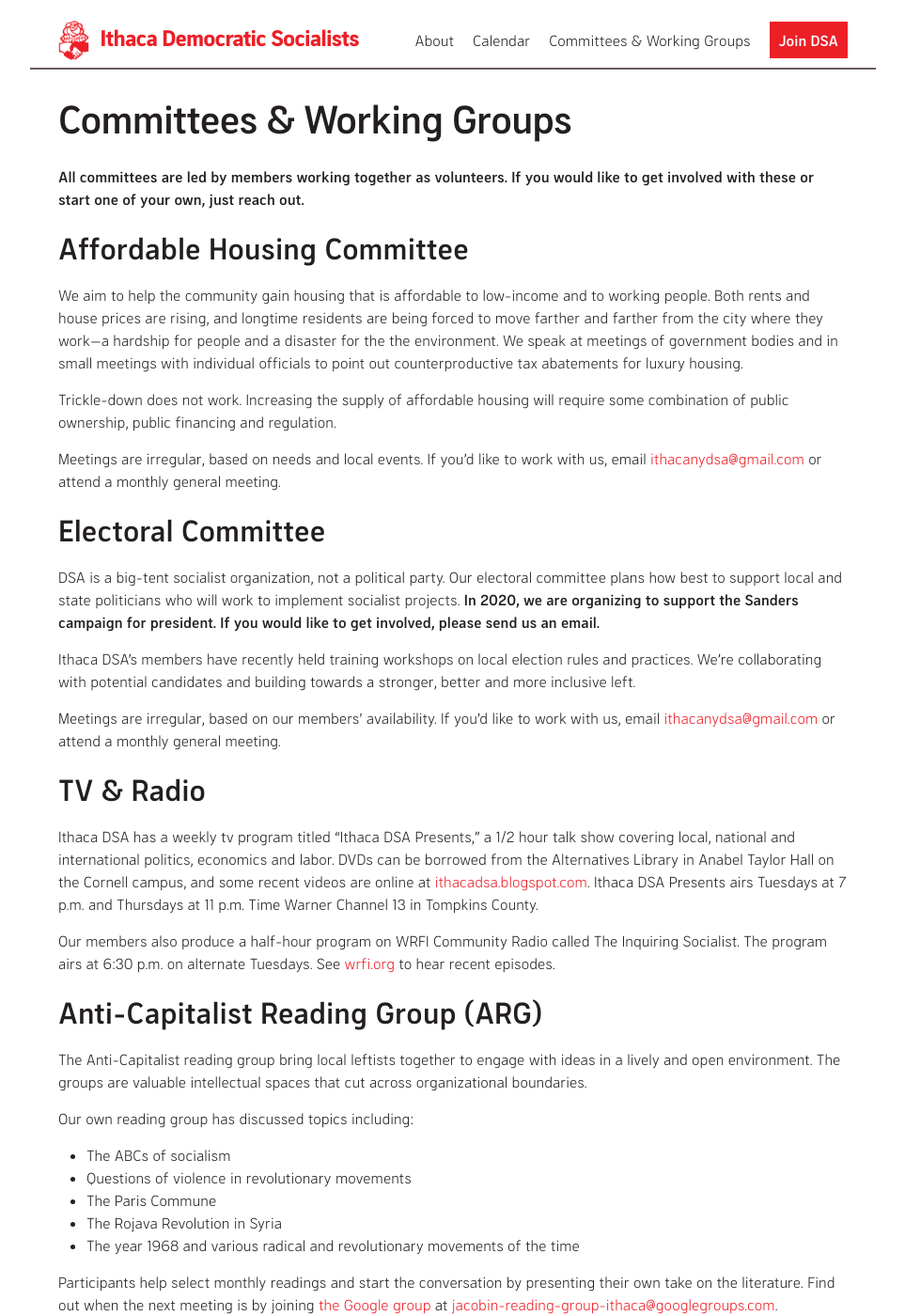
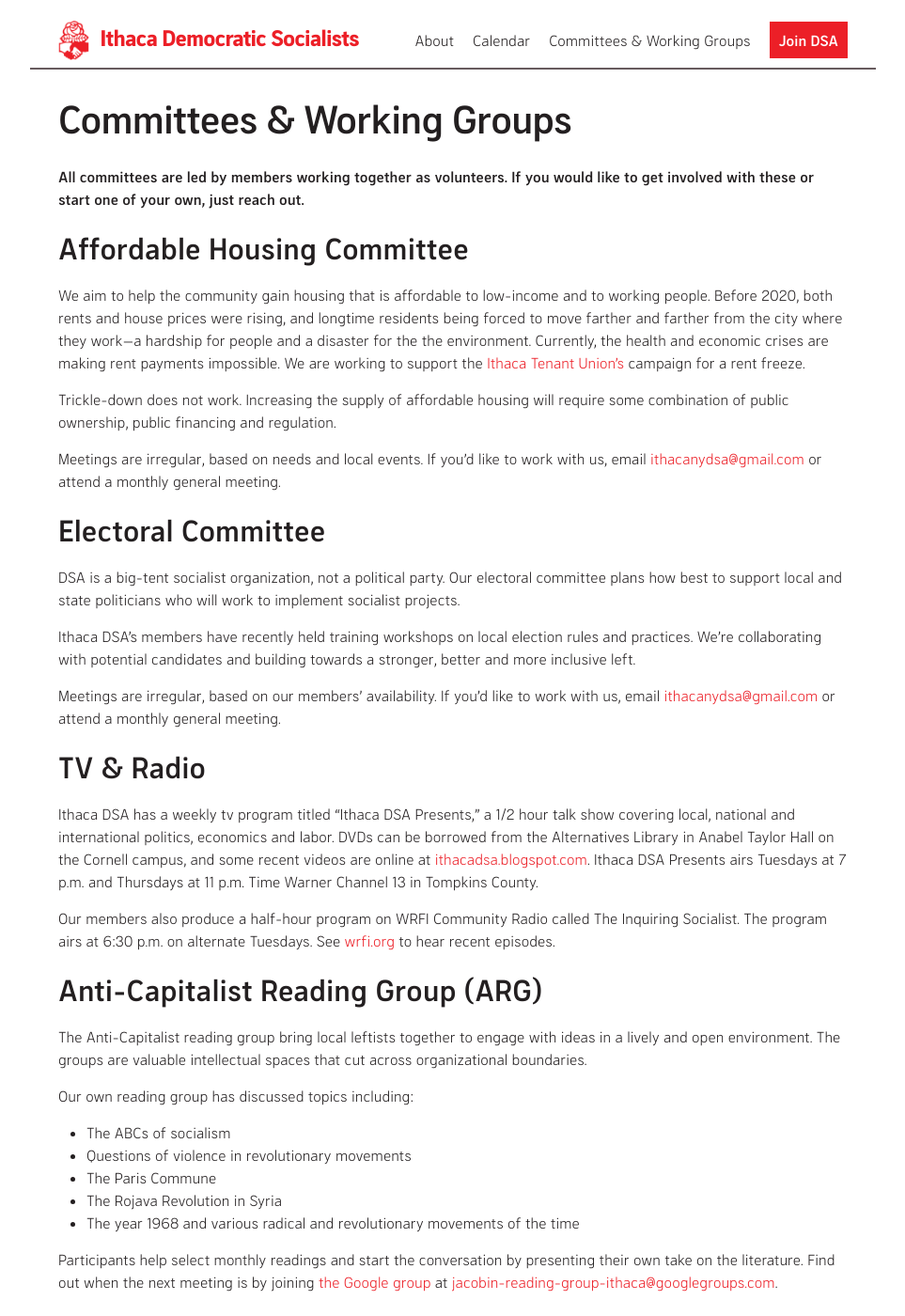
Before and after one commit to ithacadsa/ithacadsa.github.io, a Jekyll site: the page built from committees.md, in a window 1280 px wide and 1400 px high. Shown: the whole window at 94% size, without its empty margins (158-1121 px from the left). Built offline with Jekyll 4.4.1, drawn with Linux system fonts in a browser that asks for light colours; some of the changed text lies outside the part shown.

Commit message:
Update committees.md

```diff
--- a/committees.md
+++ b/committees.md
@@ -9,11 +9,9 @@
 ## Affordable Housing Committee
 
 We aim to help the community gain housing that is affordable to low-income and
-to working people. Both rents and house prices are rising, and longtime
-residents are being forced to move farther and farther from the city where they
-work—a hardship for people and a disaster for the the environment. We speak at
-meetings of government bodies and in small meetings with individual officials
-to point out counterproductive tax abatements for luxury housing.
+to working people. Before 2020, both rents and house prices were rising, and longtime
+residents being forced to move farther and farther from the city where they
+work—a hardship for people and a disaster for the the environment. Currently, the health and economic crises are making rent payments impossible. We are working to support the [Ithaca Tenant Union's](https://www.ithacatu.org) campaign for a rent freeze.
 
 Trickle-down does not work. Increasing the supply of affordable housing will
 require some combination of public ownership, public financing and regulation.
@@ -26,7 +24,7 @@
 
 DSA is a big-tent socialist organization, not a political party. Our
 electoral committee plans how best to support local and state politicians who
-will work to implement socialist projects. **In 2020, we are organizing to support the Sanders campaign for president. If you would like to get involved, please send us an email.**
+will work to implement socialist projects.
 
 Ithaca DSA’s members have recently held training workshops on local election
 rules and practices. We’re collaborating with potential candidates and building
@@ -71,7 +69,7 @@
 Our mission is to dismantle oppressive state institutions and replace them with
 community based alternatives and de-commodified universal public goods.
 
-**Note: This committee is currently on hiatus. However, our members have been active with local campaigns to achieve justice for citizens unfairly targeted and brutalized by police.**
+**Note: This committee is currently on hiatus. However, our members are working to reorganize the group [Decarcerate Tompkins County](https://decarceratetompkinscounty.weebly.com).**
 
 ## Other Opportunities
 
```
